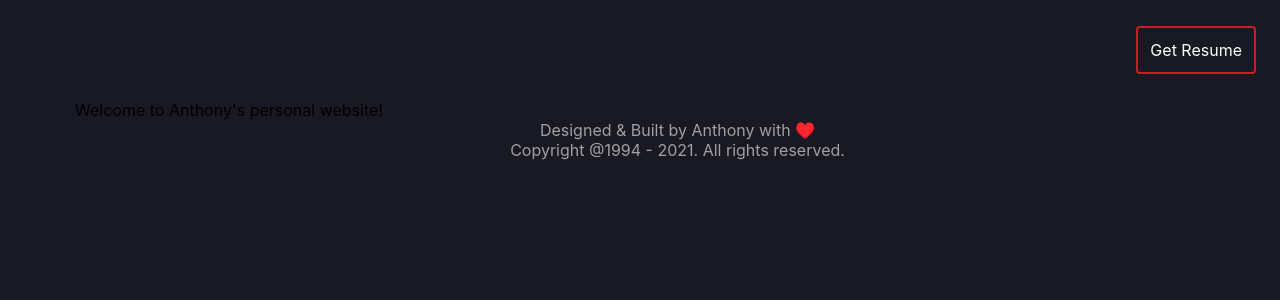
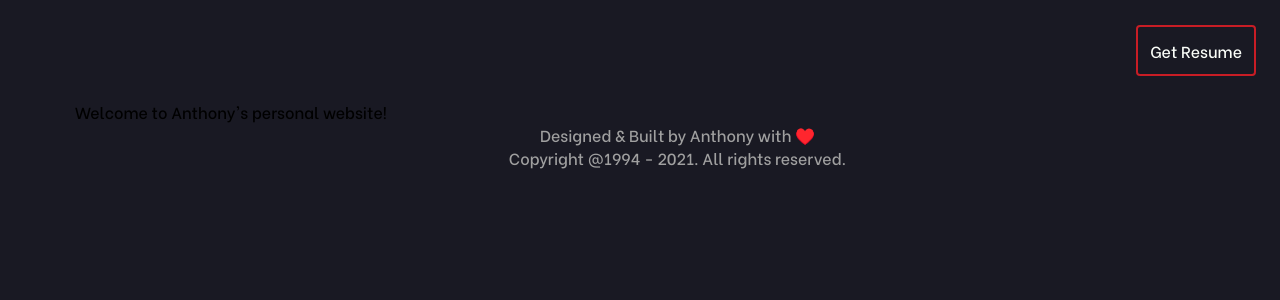
Before and after one commit to antwash/antdwash.com, a Next.js app: page / in a window 1280 px wide. Shown: the top 300 px of the page. Built offline with nearby package versions, Linux system fonts and the light colour scheme; some icons are missing.

Commit message:
styles: add font-family to document body

```diff
--- a/styles/globals.css
+++ b/styles/globals.css
@@ -1,9 +1,24 @@
+@font-face {
+  font-family: "BeVietnam";
+  src: url("/public/fonts/BeVietnam/BeVietnam-Medium.ttf");
+  font-weight: 500;
+  font-style: normal;
+  font-display: swap;
+}
+
+@font-face {
+  font-family: "Roboto";
+  src: url("/public/fonts/Roboto/Roboto-Light.ttf");
+  font-weight: 300;
+  font-style: normal;
+  font-display: swap;
+}
+
 html,
 body {
   padding: 0;
   margin: 0;
-  font-family: -apple-system, BlinkMacSystemFont, Segoe UI, Roboto, Oxygen,
-    Ubuntu, Cantarell, Fira Sans, Droid Sans, Helvetica Neue, sans-serif;
+  font-family: BeVietnam, Roboto, sans-serif;
 }
 
 a {
```
